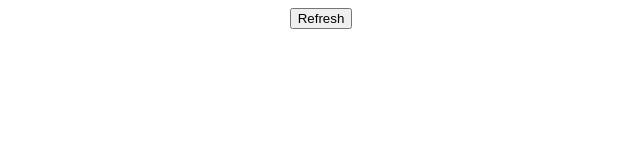
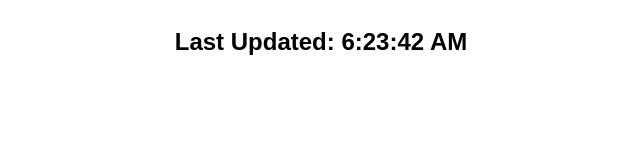
Before and after one commit to SJB7788/comp4537, a website with bundled scripts: page public/reader.html in a window 1280 px wide. Shown: the whole page, without its empty margins (319-959 px from the left). Built offline with nearby package versions, Linux system fonts and the light colour scheme.

Commit message:
final push

```diff
--- a/public/js/index.js
+++ b/public/js/index.js
@@ -1,5 +1,5 @@
 export class LocalStorage {
-  constructor(key) {}
+  constructor() {}
 
   replaceNoteArrayLocal(key, value) {
     localStorage.setItem(key, value);
@@ -17,6 +17,7 @@ export class Notepad {
 
     this.notepadContainer = container;
     this.noteArray = [];
+    this.lastUpdated;
   }
 
   addNote(note) {
@@ -56,18 +57,31 @@ export class Notepad {
   }
 
   updateNoteFromStorage() {
-    this.clearNotePad();
-    const notes = JSON.parse(this.storage.getNoteArrayLocal(this.storageKey)) || [];
+    if (this.storage.getNoteArrayLocal(this.storageKey) !=  "") {
+      const notes = JSON.parse(this.storage.getNoteArrayLocal(this.storageKey));
+      this.clearNotePad();
 
-    if (notes != null) {
-      notes.forEach((note) => {
-        this.createNote(note.text);
-      });
+      if (notes != null) {
+        notes.forEach((note) => {
+          this.createNote(note.text);
+        });
+      }
     }
+
+  }
+
+  updateNoteFromStorageOnInterval() {
+    setInterval(() => {
+      this.updateNoteFromStorage();
+      const date = new Date();
+      document.getElementById("updated_text").innerHTML = `Last Updated: ${date.getHours()}:${date.getMinutes()}:${date.getSeconds()} ${date.getHours() >= 12 ? 'PM' : 'AM'}`;
+    }, 2000)
   }
 
   clearNotePad() {
     this.notepadContainer.replaceChildren();
+    this.noteArray = [];
+    this.storage.replaceNoteArrayLocal(this.storageKey, this.noteArray);
   }
 }
 
--- a/public/js/reader.js
+++ b/public/js/reader.js
@@ -3,6 +3,7 @@ import { Notepad } from './index.js'
 const container = document.querySelector(".notepad_container");
 const notepad = new Notepad(container, "key123");
 notepad.updateNoteFromStorage()
+notepad.updateNoteFromStorageOnInterval()
 
 const refreshButton = document.querySelector("#refresh_button");
 refreshButton.addEventListener("click", () => notepad.updateNoteFromStorage());
--- a/public/reader.html
+++ b/public/reader.html
@@ -8,7 +8,7 @@
     <title>Reader</title>
   </head>
   <body>
-    <button id="refresh_button">Refresh</button>
+    <h2 id="updated_text" style="font-family: sans-serif">Last Updated: </h2>
     <div class="notepad_container"></div>
   </body>
 </html>
```
Also changed, not shown: public/js/writer.js (+6 -2 lines), public/writer.html (+2 -1 lines).
